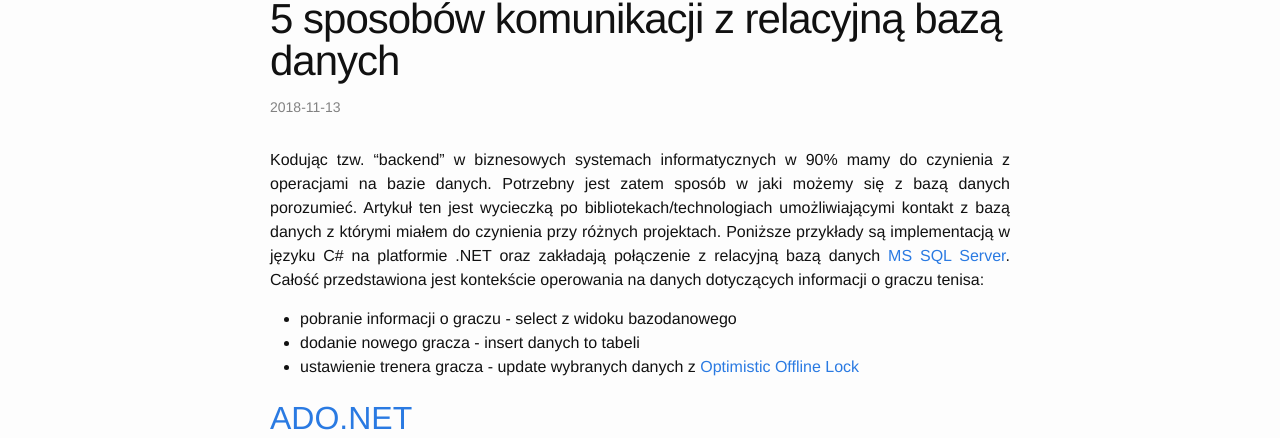
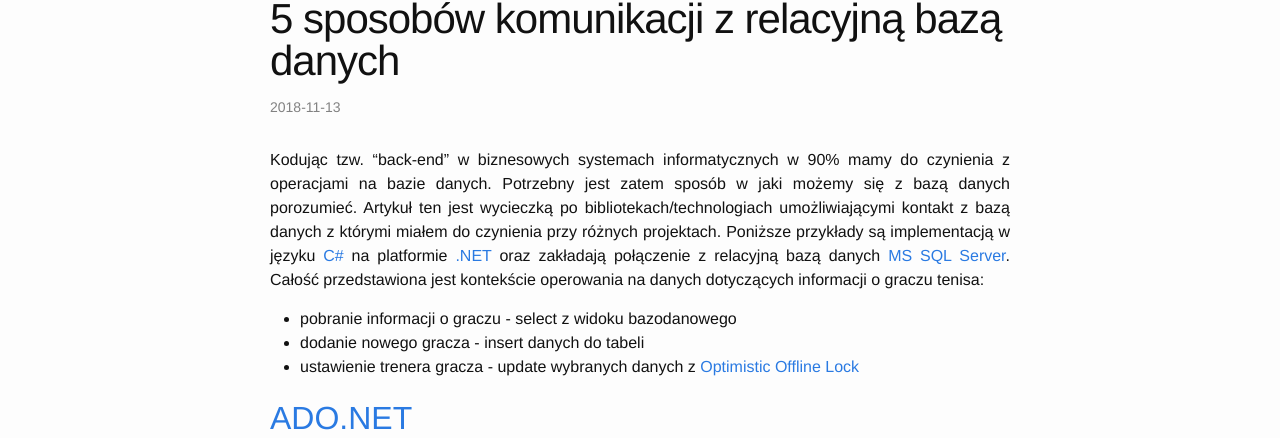
Before and after one commit to mikedevbo/mikedevbo.github.io, a Jekyll site: the page built from _posts/2018-11-13-data-access.md, in a window 1280 px wide and 900 px high. Shown: the part 94-532 px from the top of the window. Built offline with Jekyll 4.4.1, drawn with Linux system fonts in a browser that asks for light colours; some of the changed text lies outside the part shown.

Commit message:
add links

```diff
--- a/_posts/2018-11-13-data-access.md
+++ b/_posts/2018-11-13-data-access.md
@@ -4,10 +4,10 @@ title:  "5 sposobów komunikacji z relacyjną bazą danych"
 date:   2018-11-13
 ---
 
-Kodując tzw. "backend" w biznesowych systemach informatycznych w 90% mamy do czynienia z operacjami na bazie danych. Potrzebny jest zatem sposób w jaki możemy się z bazą danych porozumieć. Artykuł ten jest wycieczką po bibliotekach/technologiach umożliwiającymi kontakt z bazą danych z którymi miałem do czynienia przy różnych projektach. Poniższe przykłady są implementacją w języku C# na platformie .NET oraz zakładają połączenie z relacyjną bazą danych [MS SQL Server][1]. Całość przedstawiona jest kontekście operowania na danych dotyczących informacji o graczu tenisa:
+Kodując tzw. "back-end" w biznesowych systemach informatycznych w 90% mamy do czynienia z operacjami na bazie danych. Potrzebny jest zatem sposób w jaki możemy się z bazą danych porozumieć. Artykuł ten jest wycieczką po bibliotekach/technologiach umożliwiającymi kontakt z bazą danych z którymi miałem do czynienia przy różnych projektach. Poniższe przykłady są implementacją w języku [C#][15] na platformie [.NET][16] oraz zakładają połączenie z relacyjną bazą danych [MS SQL Server][1]. Całość przedstawiona jest kontekście operowania na danych dotyczących informacji o graczu tenisa:
 
 * pobranie informacji o graczu - select z widoku bazodanowego
-* dodanie nowego gracza - insert danych to tabeli
+* dodanie nowego gracza - insert danych do tabeli
 * ustawienie trenera gracza - update wybranych danych z [Optimistic Offline Lock][7]
 
 ## [ADO.NET][2]
@@ -381,7 +381,7 @@ public void SetPlayerCoach(int playerId, int? newCoachId, int? previousCoachId)
 
 ## [Simple.Data][5]
 
-W nowym projekcie zapadła decyzja aby jeden z podsystemów zrealizować w oparciu o platformę [Particular.net][10], której sercem jest framework [NServiceBus][11]. W tamtym czasie jego najnowszą wersją była wersja v5. Wybór technologii dostępu do bazy danych miał być prosty - Dapper, ale natrafiłem na bibliotekę Simple.Data. Okazała się ona strzałem w dziesiątkę. Spełniała wszystkie kryteria, których potrzebowałem. Pierwszą istotną zmianą w stosunku do poprzedników (nie wliczając ORMa) jest to, że kod SQL generowany jest automatycznie przez co zauważalnie zmniejsza się ilość kodu C# do napisania. Drugą istotną zmianą jest to, że Simple.Data opiera się o typ **dynamic** wprowadzony w **C# 4.0**. Trzecią istotną zmianą jest sposób w jaki konstruowany jest update z zachowaniem Optimistic Offline Lock. Metoda **UpdateAll** ze zdefiniowanym odpowiednim **Condition** sama wygeneruje odpowiedni warunek **WHERE** w zależności od tego czy poprzednia wartość zmiennej na której opieramy implementację (**previousCoachId**) ma wartość null czy nie.
+W nowym projekcie zapadła decyzja aby jeden z podsystemów zrealizować w oparciu o platformę [Particular.net][10], której sercem jest framework [NServiceBus][11]. W tamtym czasie jego najnowszą wersją była wersja v5. Wybór technologii dostępu do bazy danych miał być prosty - Dapper, ale natrafiłem na bibliotekę Simple.Data. Okazała się ona strzałem w dziesiątkę. Spełniała wszystkie kryteria, których potrzebowałem. Pierwszą istotną zmianą w stosunku do poprzedników (nie wliczając ORMa) jest to, że kod SQL generowany jest automatycznie przez co zauważalnie zmniejsza się ilość kodu do napisania. Drugą istotną zmianą jest to, że Simple.Data opiera się o typ **dynamic** wprowadzony w **C# 4.0**. Trzecią istotną zmianą jest sposób w jaki konstruowany jest update z zachowaniem Optimistic Offline Lock. Metoda **UpdateAll** ze zdefiniowanym odpowiednim **Condition** sama wygeneruje odpowiedni warunek **WHERE** w zależności od tego czy poprzednia wartość zmiennej na której opieramy implementację (**previousCoachId**) ma wartość null czy nie.
 
 * select
 
```
Also changed, not shown: other parts of _posts/2018-11-13-data-access.md (+2 -0 lines).
